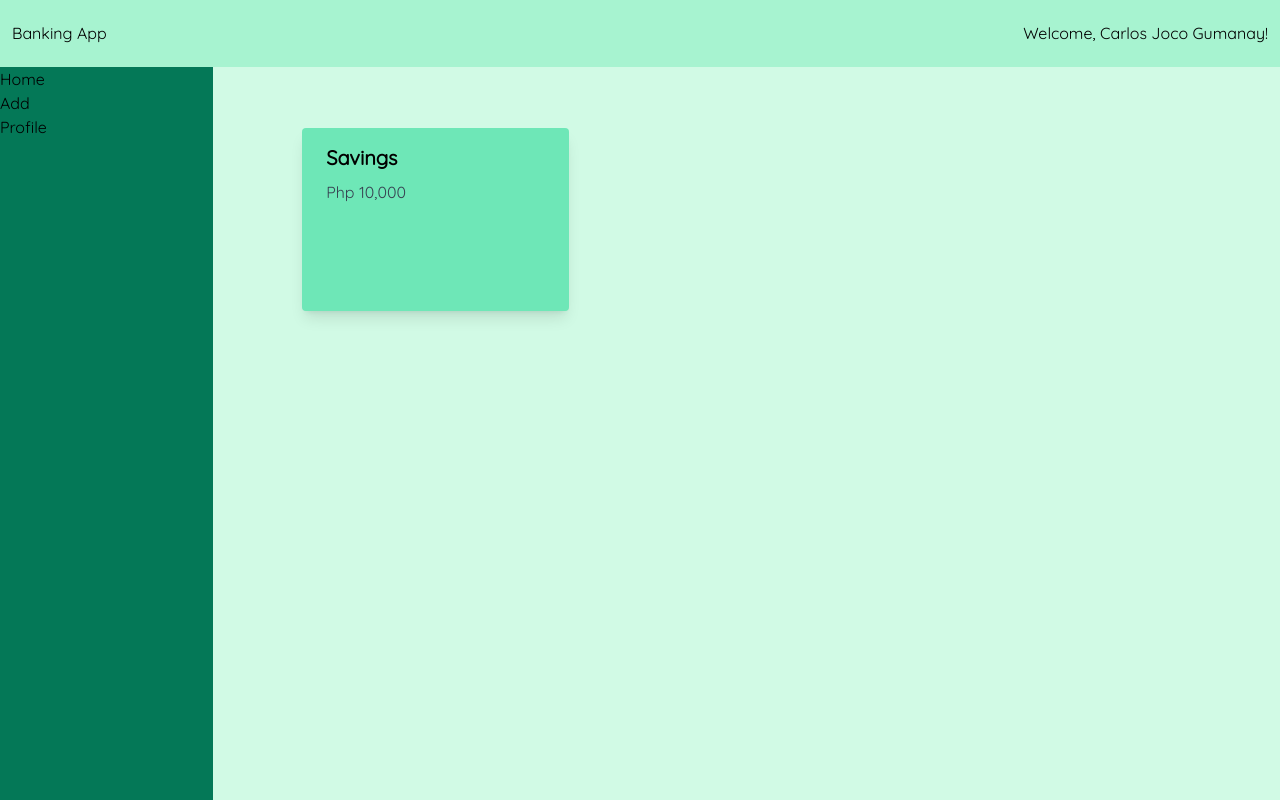
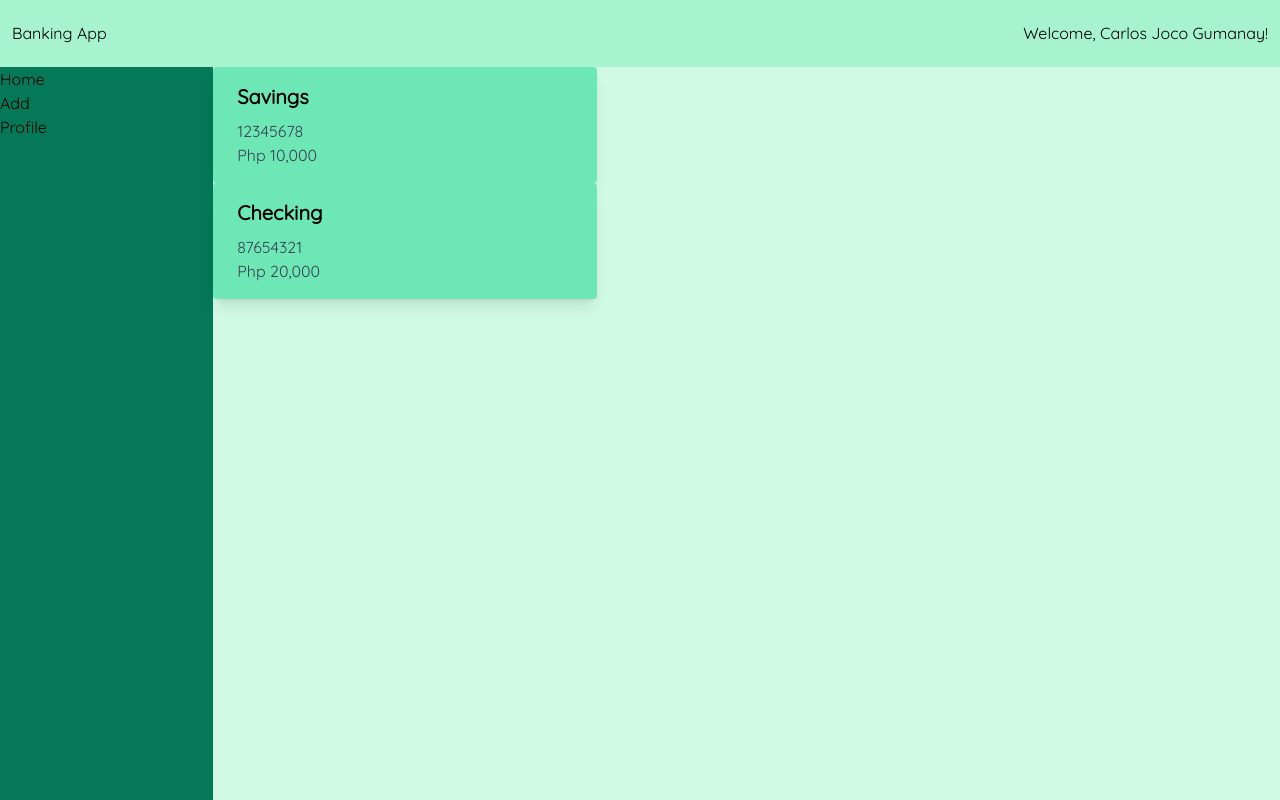
Before and after one commit to jocogum10/banking-app, a React (Create React App) app: page / in a window 1280 px wide. Built offline with nearby package versions, Linux system fonts and the light colour scheme.

Commit message:
add multiple accounts

```diff
--- a/src/App.js
+++ b/src/App.js
@@ -5,13 +5,16 @@ import Sidebar from './components/Sidebar';
 function App() {
   const user = {
     name : 'Carlos Joco Gumanay',
-    account: [{account_type : 'Savings', amount : '10000'}],
+    accounts: [
+      {account_type : 'Savings', account_number: '12345678', amount : '10000'},
+      {account_type : 'Checking', account_number: '87654321', amount : '20000'},
+    ],
   }
   return (
     <div className="grid grid-cols-12 grid-rows-12 font-Quicksand bg-emerald-100 h-screen">
       <Navbar name={user.name} />
       <Sidebar />
-      <Content account={user.account} />
+      <Content accounts={user.accounts} />
     </div>
   );
 }
--- a/src/components/Card.jsx
+++ b/src/components/Card.jsx
@@ -1,12 +1,15 @@
-function Card ({amount, account_type}) {
+function Card ({amount, account_type, account_nunber}) {
     return (
-        <div className="bg-emerald-300 max-w-sm rounded overflow-hidden shadow-lg row-start-2 col-start-2 col-span-3 row-span-3">
+        <div className="bg-emerald-300 max-w-sm rounded overflow-hidden shadow-lg">
             <div className="px-6 py-4">
-            <div className="font-bold text-xl mb-2">{account_type}</div>
+                <div className="font-bold text-xl mb-2">{account_type}</div>
                 <p className="text-gray-700 text-base">
-                    Php {amount.toString().replace(/\B(?=(\d{3})+(?!\d))/g, ",")}
-                </p>
-            </div>
+                        {account_nunber}
+                    </p>
+                    <p className="text-gray-700 text-base">
+                        Php {amount.toString().replace(/\B(?=(\d{3})+(?!\d))/g, ",")}
+                    </p>
+                </div>
         </div>
     )
 }
--- a/src/components/Content.jsx
+++ b/src/components/Content.jsx
@@ -2,10 +2,11 @@
 import Card from "./Card";
 
 
-function Content ({account}) {
+function Content ({accounts}) {
     return (
-        <div className="bg-emerald-100 col-span-10 row-start-2 row-span-full grid grid-cols-12 grid-rows-12">
-            <Card amount={account[0].amount} account_type={account[0].account_type} />
+        <div className="bg-emerald-100 col-span-10 row-start-2 row-span-full">
+            <Card amount={accounts[0].amount} account_type={accounts[0].account_type} account_nunber={accounts[0].account_number}/>
+            <Card amount={accounts[1].amount} account_type={accounts[1].account_type} account_nunber={accounts[1].account_number}/>
         </div>
     )
 }
```
